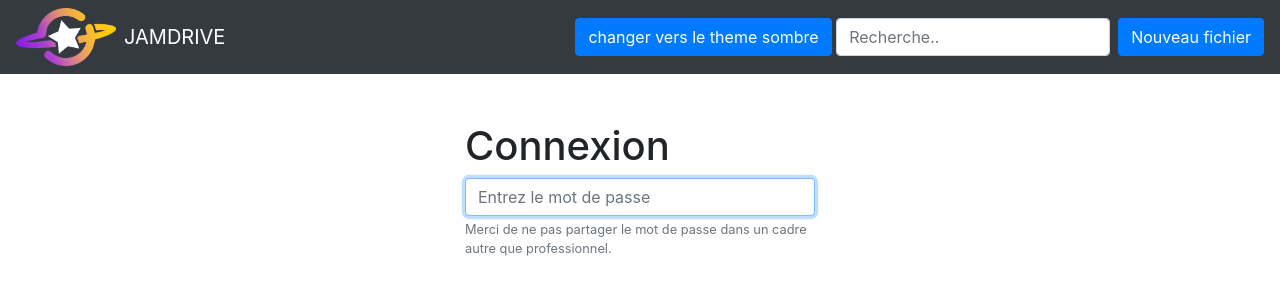
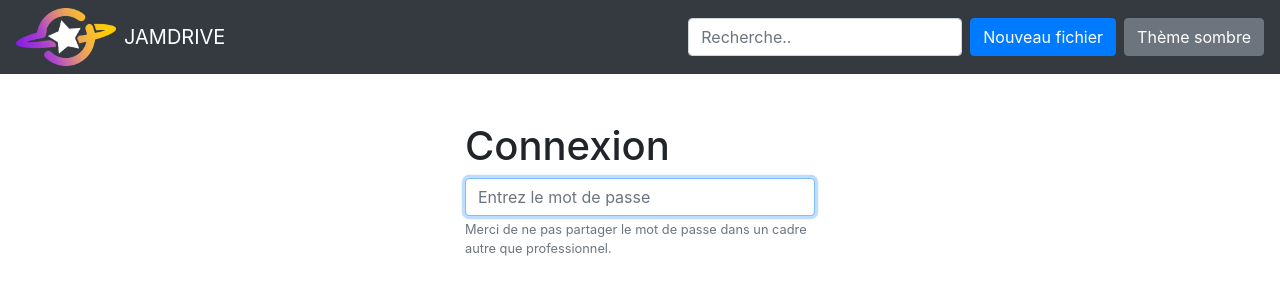
Before and after one commit to Patrick-Ivann/JamDrive, a React (Create React App) app in the folder client/: page / in a window 1280 px wide. Shown: the top 300 px of the page. Built offline with nearby package versions, Linux system fonts and the light colour scheme.

Commit message:
:pencil2: Update header

```diff
--- a/client/src/components/layout/Header.jsx
+++ b/client/src/components/layout/Header.jsx
@@ -93,7 +93,6 @@ render() {
           <div className="collapse navbar-collapse" id="navbarTogglerDemo02">
             <ul className="navbar-nav mr-auto mt-2 mt-lg-0">
             </ul>
-            <button className="btn btn-primary my-2 my-sm-0" onClick={  this.props.changerTheme}> changer vers le theme {(this.props.theme.theme) ? "qui pete la vue" : "sombre"} </button>
             <form className="form-inline my-2 my-lg-0">
             <label aria-label="recherche" id="lblRecherche"htmlFor="recherche"> &nbsp;</label>
 
@@ -101,7 +100,8 @@ render() {
                      onChange={this.handleChange} type="search" placeholder="Recherche.."/>
             </form>
 
-            <button className="btn btn-primary my-2 my-sm-0" data-toggle="modal" data-target="#fileModal">Nouveau fichier</button>
+            <button className="btn btn-primary my-2 mr-2 my-sm-0" data-toggle="modal" data-target="#fileModal">Nouveau fichier</button>
+            <button className="btn btn-secondary my-2 my-sm-0" onClick={this.props.changerTheme}>Thème {(this.props.theme.theme) ? "clair" : "sombre"} </button>
           </div>
         </nav>
       </header>
```
